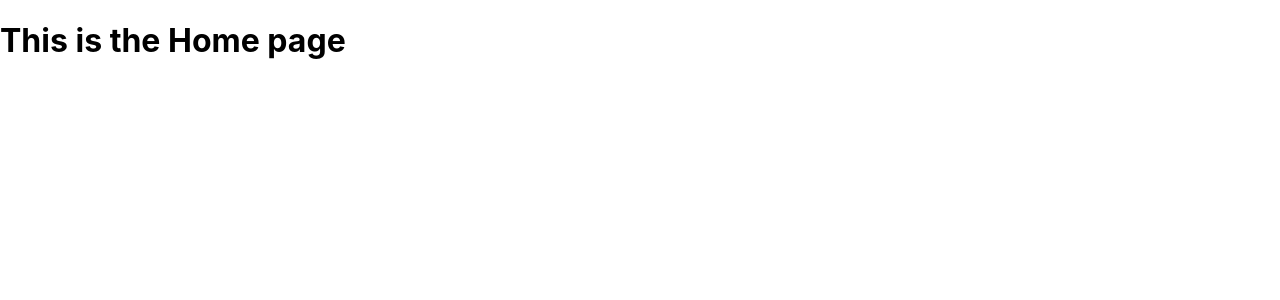
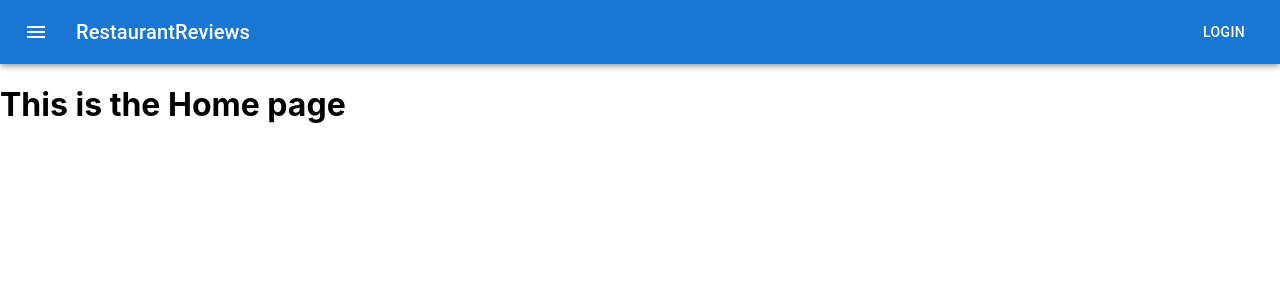
Before and after one commit to jodiemcgrane/react-restaurant-app, a React (Create React App) app: page / in a window 1280 px wide. Shown: the top 300 px of the page. Built offline with nearby package versions, Linux system fonts and the light colour scheme.

Commit message:
Installed MUI library and added Navbar

```diff
--- a/package.json
+++ b/package.json
@@ -3,6 +3,10 @@
   "version": "0.1.0",
   "private": true,
   "dependencies": {
+    "@emotion/react": "^11.6.0",
+    "@emotion/styled": "^11.6.0",
+    "@mui/icons-material": "^5.2.0",
+    "@mui/material": "^5.2.1",
     "@testing-library/jest-dom": "^5.15.0",
     "@testing-library/react": "^11.2.7",
     "@testing-library/user-event": "^12.8.3",
--- a/src/App.js
+++ b/src/App.js
@@ -1,6 +1,7 @@
 import { BrowserRouter as Router, Routes, Route, Link } from 'react-router-dom'
 
 //Imported Components
+import Navbar from './components/Navbar';
 
 //Imported Pages
 import Home from './pages/Home';
@@ -9,6 +10,7 @@ import RestaurantsIndex from './pages/restaurants/Index';
 function App() {
   return (
     <Router>
+      <Navbar />
       <Routes>
         <Route exact path="/" element={<Home />} />
         <Route path="/restaurants" element={<RestaurantsIndex />} />
--- /dev/null
+++ b/src/components/Navbar.js
@@ -0,0 +1,36 @@
+import { Link } from "react-router-dom";
+
+import * as React from 'react';
+import AppBar from '@mui/material/AppBar';
+import Box from '@mui/material/Box';
+import Toolbar from '@mui/material/Toolbar';
+import Typography from '@mui/material/Typography';
+import Button from '@mui/material/Button';
+import IconButton from '@mui/material/IconButton';
+import MenuIcon from '@mui/icons-material/Menu';
+
+    const Navbar = () => {
+            return (
+                <Box sx={{ flexGrow: 1 }}>
+                    <AppBar position="static">
+                        <Toolbar>
+                            <IconButton
+                                size="large"
+                                edge="start"
+                                color="inherit"
+                                aria-label="menu"
+                                sx={{ mr: 2 }}
+                            >
+                                <MenuIcon />
+                            </IconButton>
+                            <Typography variant="h6" component="div" sx={{ flexGrow: 1 }}>
+                                RestaurantReviews
+                            </Typography>
+                            <Button color="inherit">Login</Button>
+                        </Toolbar>
+                    </AppBar>
+                </Box>
+            );
+        }
+
+export default Navbar;
```
Also changed, not shown: 1 other file (tests, documents, lock files or other folders).
